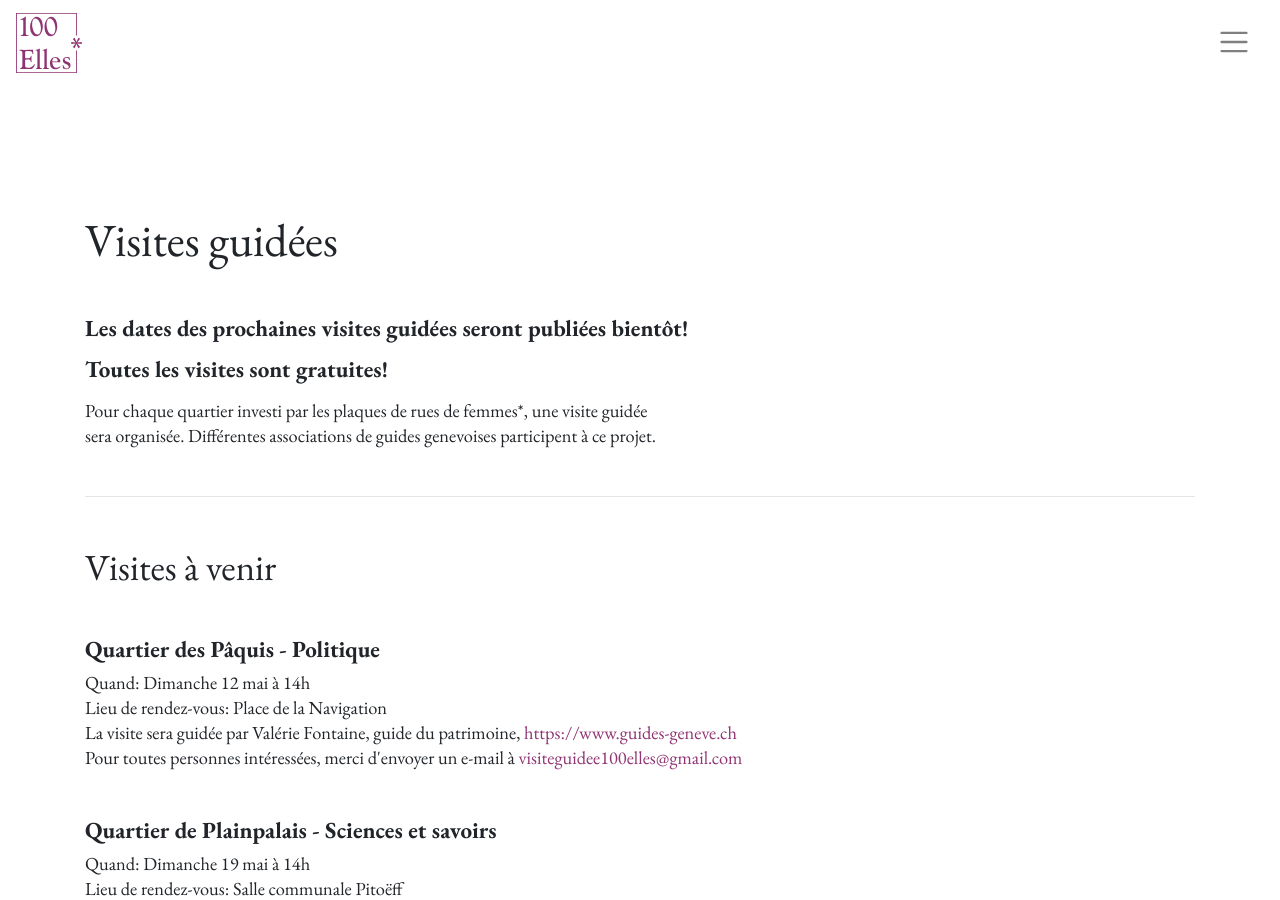
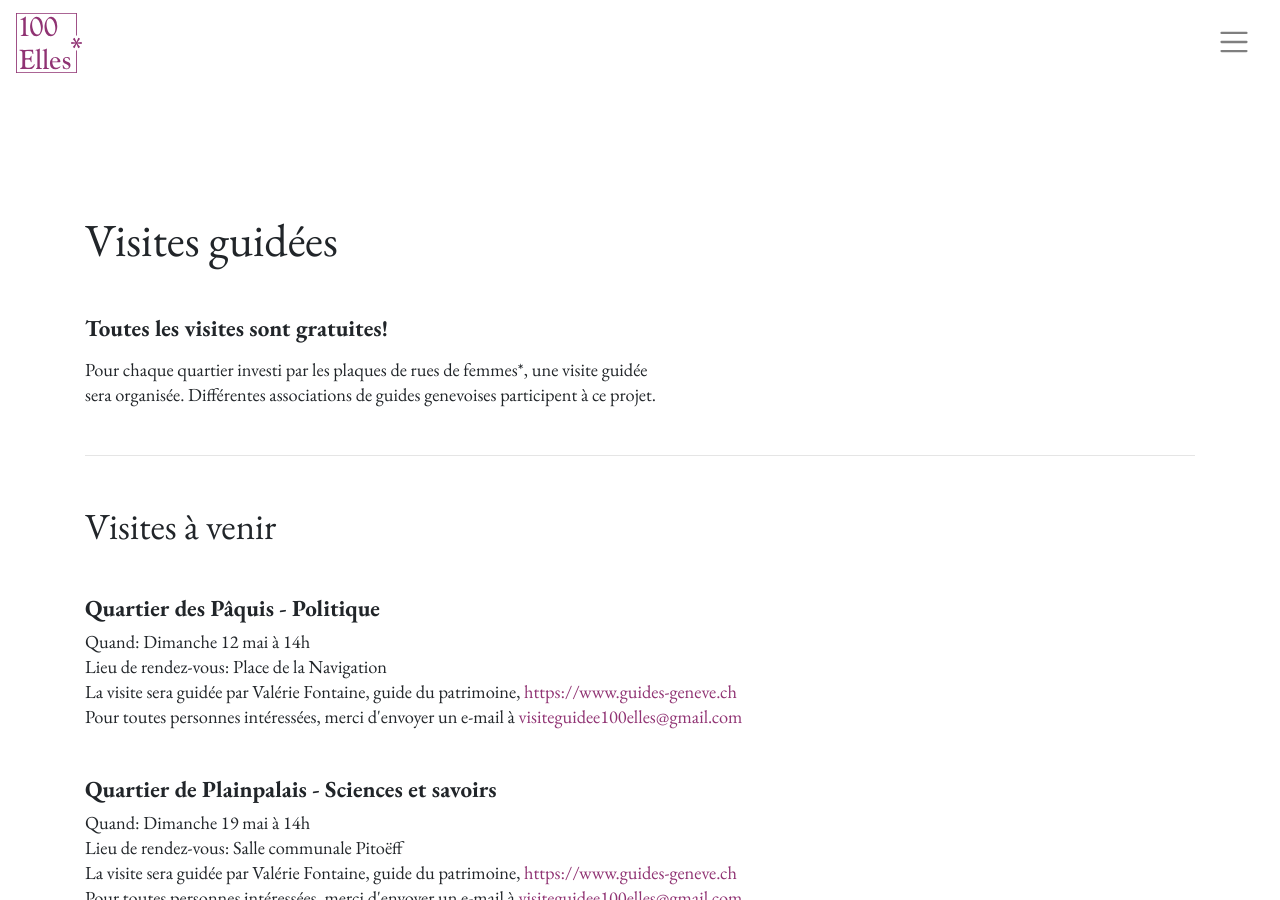
Before and after one commit to larucheio/100elles.ch, a Jekyll site: the page built from visites-guidees/index.html, in a window 1280 px wide and 900 px high. Built offline with Jekyll 4.4.1, drawn with Linux system fonts in a browser that asks for light colours.

Commit message:
Suppression d'un paragraphe inutile

```diff
--- a/visites-guidees/index.html
+++ b/visites-guidees/index.html
@@ -6,9 +6,6 @@ layout: main
   <h1>Visites guidées</h1>
 
   <p class="paragraph mt-5 font-weight-bold lead">
-    Les dates des prochaines visites guidées seront publiées bientôt!
-  </p>
-  <p class="paragraph font-weight-bold lead">
     Toutes les visites sont gratuites!
   </p>
   <p class="paragraph mt-3">
```
